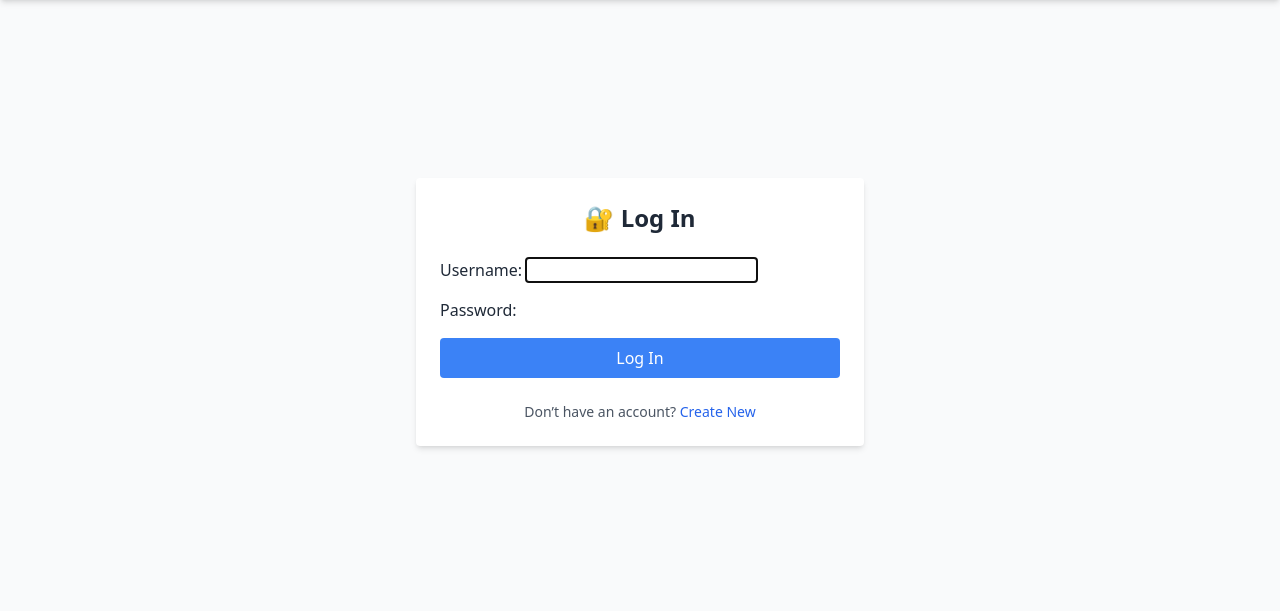
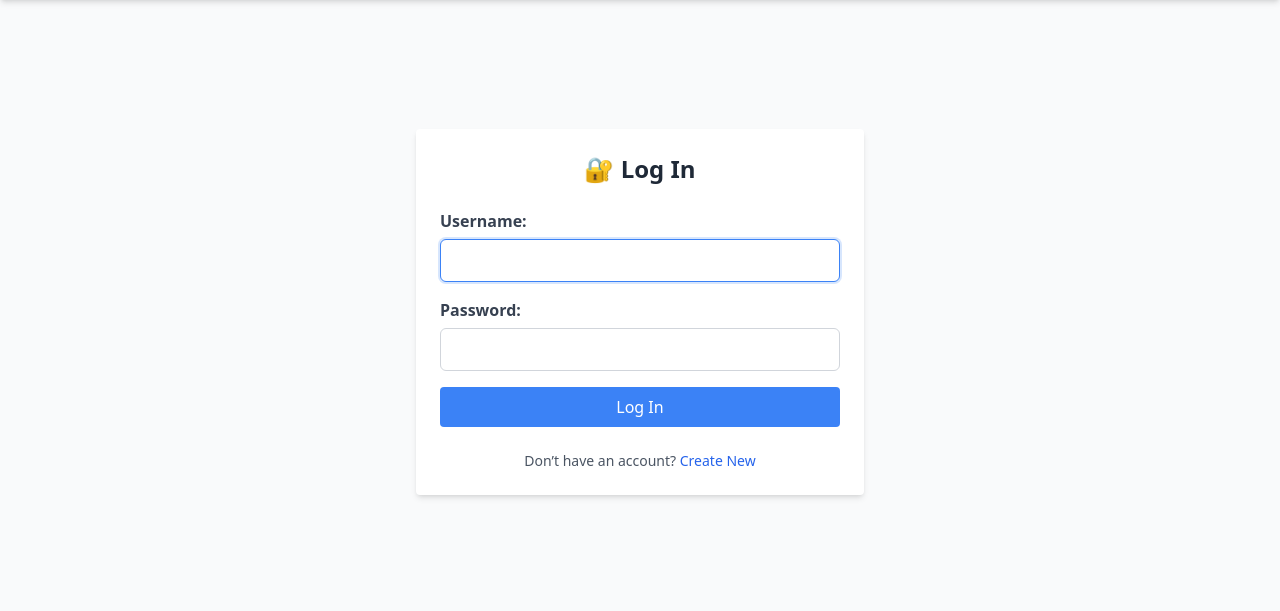
Before and after one commit to Musthak2004/django-personal-blog-api, a Django app: a page that uses templates/base.html in a window 1280 px wide. Shown: the part 64-675 px from the top of the page. Run offline with Django 5.2, Linux system fonts and the light colour scheme; some libraries are stand-ins or nearby versions.

Commit message:
personal blog api

```diff
--- a/personal_blog/settings.py
+++ b/personal_blog/settings.py
@@ -127,7 +127,7 @@
 AUTH_USER_MODEL = 'accounts.User'
 
 LOGIN_REDIRECT_URL = 'home'
-LOGOUT_REDIRECT_URL = 'home'
+LOGOUT_REDIRECT_URL = 'login'
 
 MEDIA_URL = "/media/"
 MEDIA_ROOT = os.path.join(BASE_DIR, "media")
--- /dev/null
+++ b/static/css/style.css
@@ -0,0 +1,52 @@
+/* ================= FORM STYLING (GLOBAL FIX) ================= */
+
+form p {
+  margin-bottom: 16px;
+}
+
+form label {
+  display: block;
+  font-weight: 600;
+  margin-bottom: 6px;
+  color: #374151;
+}
+
+/* All input types */
+form input[type="text"],
+form input[type="email"],
+form input[type="password"],
+form input[type="file"],
+form textarea,
+form select {
+  width: 100%;
+  padding: 10px 12px;
+  border: 1px solid #d1d5db;
+  border-radius: 6px;
+  font-size: 14px;
+  background-color: #ffffff;
+  box-sizing: border-box;
+}
+
+/* Textarea size */
+form textarea {
+  min-height: 120px;
+  resize: vertical;
+}
+
+/* Focus effect */
+form input:focus,
+form textarea:focus,
+form select:focus {
+  outline: none;
+  border-color: #3b82f6;
+  box-shadow: 0 0 0 2px rgba(59, 130, 246, 0.2);
+}
+
+/* Error messages */
+.errorlist {
+  margin: 6px 0 10px;
+  padding: 0;
+  list-style: none;
+  color: #dc2626;
+  font-size: 14px;
+}
--- a/templates/base.html
+++ b/templates/base.html
@@ -5,6 +5,7 @@
     <meta charset="UTF-8" />
     <meta name="viewport" content="width=device-width, initial-scale=1.0" />
     <title>{% block title %}Personal Blog{% endblock %}</title>
+    <link rel="stylesheet" href="{% static 'css/style.css' %}" />
 
     <!-- Tailwind CDN -->
     <script src="https://cdn.tailwindcss.com"></script>
@@ -46,7 +47,19 @@
           </li>
           {% if user.is_authenticated %}
           <li>
-            <a href="{% url 'logout' %}" class="hover:text-red-600">Logout</a>
+            <form
+              method="post"
+              action="{% url 'logout' %}"
+              style="display: inline"
+            >
+              {% csrf_token %}
+              <button
+                type="submit"
+                class="bg-red-500 text-white px-3 py-1 rounded hover:bg-red-600"
+              >
+                Logout
+              </button>
+            </form>
           </li>
           {% else %}
           <li>
--- a/templates/registration/login.html
+++ b/templates/registration/login.html
@@ -9,7 +9,7 @@
   <div class="w-full max-w-md bg-white shadow-md rounded p-6 space-y-6">
     <h2 class="text-2xl font-semibold text-center text-gray-800">🔐 Log In</h2>
 
-    <form method="post" class="space-y-4">
+    <form type="password" method="post" class="space-y-4">
       {% csrf_token %} {{ form.as_p }}
 
       <button
```
Also changed, not shown: db.sqlite3.
